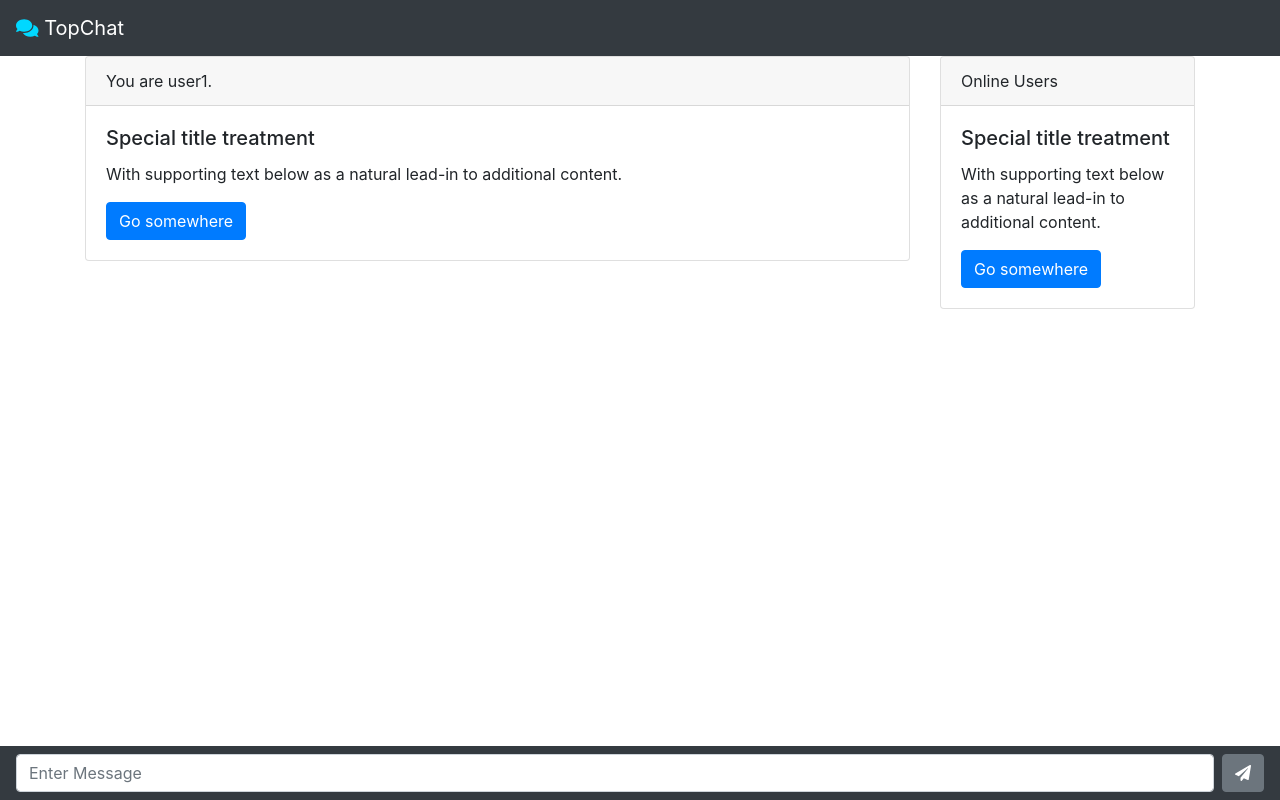
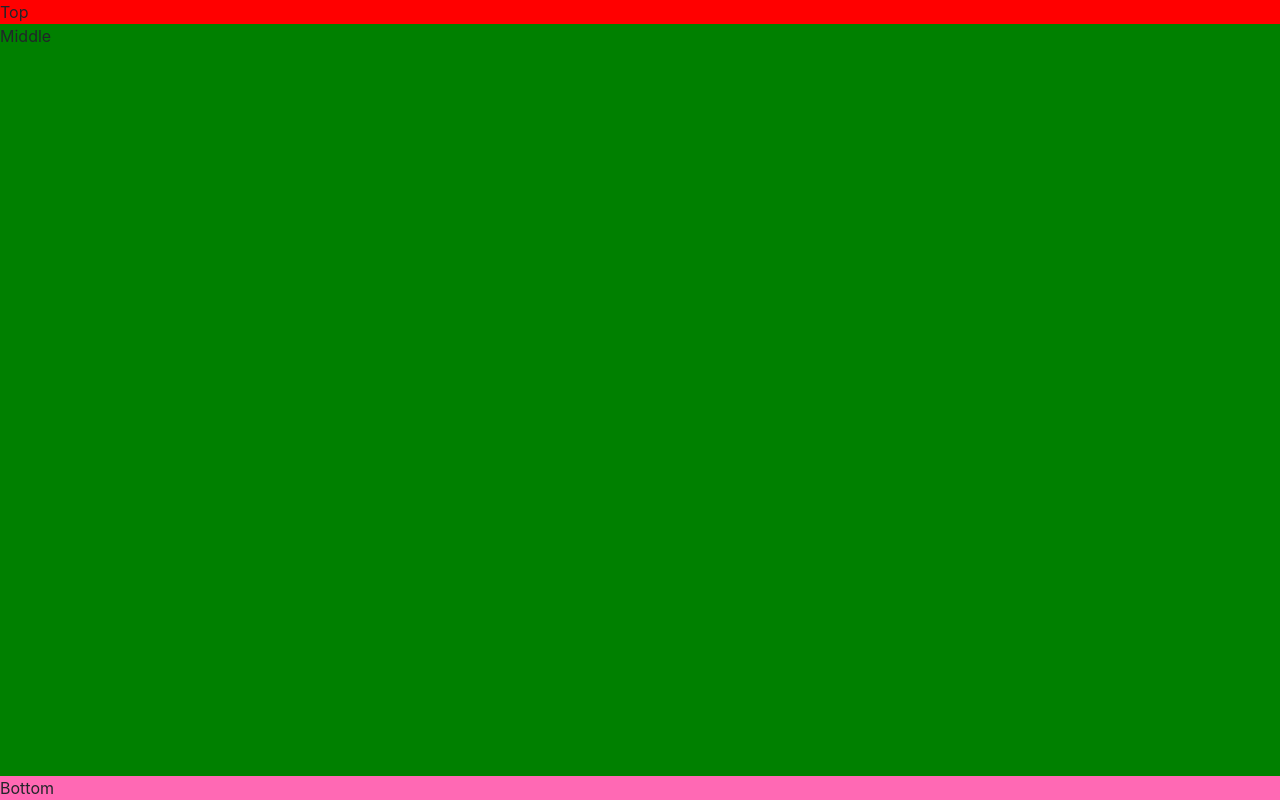
Before and after one commit to Yang-Andy/TopChat, a React (Create React App) app: page / in a window 1280 px wide. Built offline with nearby package versions, Linux system fonts and the light colour scheme.

Commit message:
redo basic layout

```diff
--- a/src/App.css
+++ b/src/App.css
@@ -1,38 +1,25 @@
-.App {
-  text-align: center;
+.wrapper{
+  display: flex;
+  flex-direction: column;
+  height: 100vh;
 }
 
-.App-logo {
-  height: 40vmin;
-  pointer-events: none;
+.container > * {
+  padding: 20px;
 }
 
-@media (prefers-reduced-motion: no-preference) {
-  .App-logo {
-    animation: App-logo-spin infinite 20s linear;
-  }
+.header{
+  flex: 0 1 auto;
+  background-color: red;
 }
 
-.App-header {
-  background-color: #282c34;
-  min-height: 100vh;
-  display: flex;
-  flex-direction: column;
-  align-items: center;
-  justify-content: center;
-  font-size: calc(10px + 2vmin);
-  color: white;
+.main{
+  flex-grow: 1;
+  background-color: green;
 }
 
-.App-link {
-  color: #61dafb;
+
+.footer{
+  flex: 0 1 auto;
+  background-color: hotpink;
 }
-
-@keyframes App-logo-spin {
-  from {
-    transform: rotate(0deg);
-  }
-  to {
-    transform: rotate(360deg);
-  }
-}
--- a/src/App.js
+++ b/src/App.js
@@ -6,72 +6,19 @@ import { faComments, faPaperPlane } from '@fortawesome/free-solid-svg-icons'
 
 function App() {
   return (
-    <div>
-      <Navbar bg="dark" variant="dark">
-        <Navbar.Brand >
-          <FontAwesomeIcon icon={faComments} color="#00d8ff" />
-          {" "}
-          TopChat
-          </Navbar.Brand>
-      </Navbar>
+    <div className={"wrapper"}>
+      <div className={"header"}>
+        Top
+      </div>
 
+      <div className={"main"}>
+        Middle
+      </div>
 
-      <Container>
+      <div className={"footer"}>
+        Bottom
+      </div>
 
-        <Row>
-
-          <Col>
-            <Card>
-              <Card.Header>You are user1.</Card.Header>
-              <Card.Body>
-                <Card.Title>Special title treatment</Card.Title>
-                <Card.Text>
-                  With supporting text below as a natural lead-in to additional content.
-                </Card.Text>
-                <Button variant="primary">Go somewhere</Button>
-              </Card.Body>
-            </Card>
-          </Col>
-
-          <Col xs lg="3">
-            <Card>
-              <Card.Header>Online Users</Card.Header>
-              <Card.Body>
-                <Card.Title>Special title treatment</Card.Title>
-                <Card.Text>
-                  With supporting text below as a natural lead-in to additional content.
-                </Card.Text>
-                <Button variant="primary">Go somewhere</Button>
-              </Card.Body>
-            </Card>
-          </Col>
-
-        </Row>
-      </Container>
-
-
-
-
-
-
-
-
-
-
-
-
-
-
-
-      <Navbar fixed="bottom" bg="dark" variant="dark">
-        <FormControl
-          placeholder="Enter Message"
-          className="mr-sm-2"
-        />
-        <Button variant="secondary">
-          <FontAwesomeIcon icon={faPaperPlane} />
-        </Button>
-      </Navbar>
     </div>
   );
 }
```
